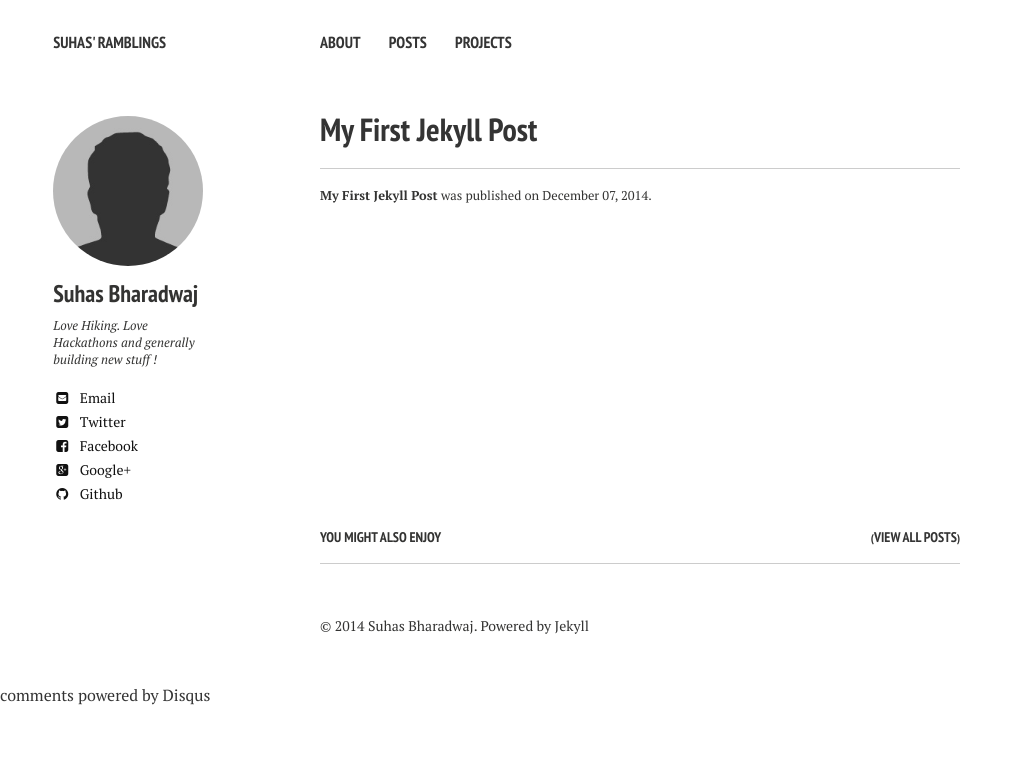
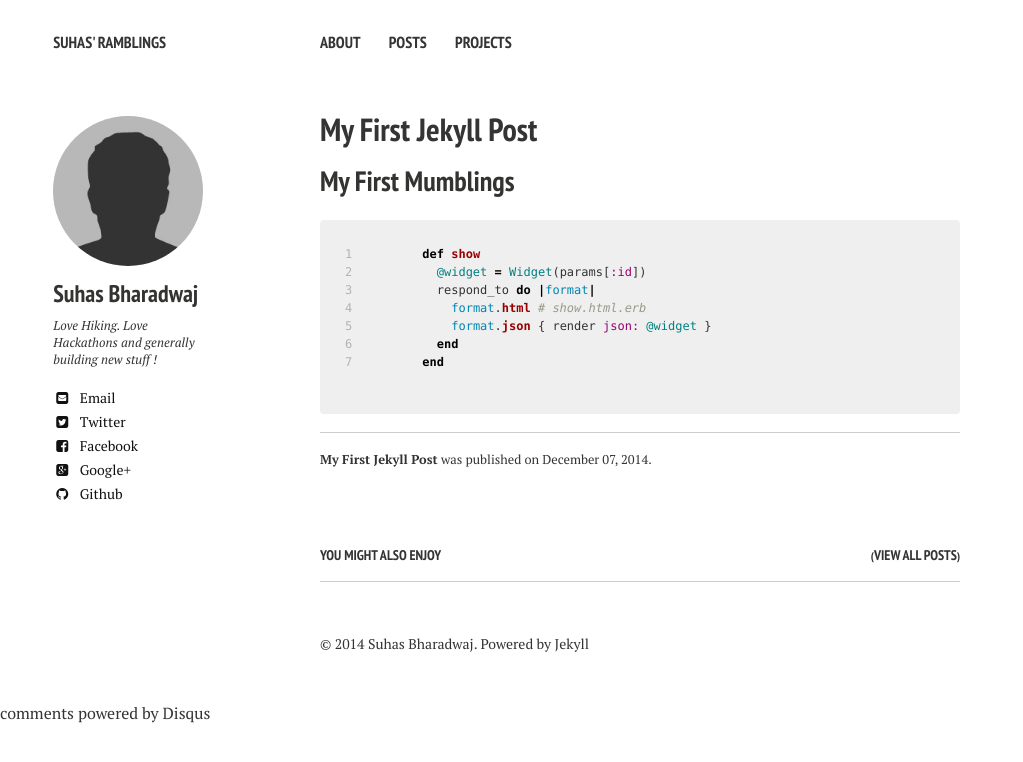
Before and after one commit to suhaspbharadwaj/suhaspbharadwaj.github.io, a Jekyll site: the page built from _posts/posts/2014-12-07-my-first-jekyll-post.md, in a window 1280 px wide. Shown: the top 762 px of the page, without its empty margins (0-1023 px from the left). Built offline with Jekyll 4.4.1, drawn with Linux system fonts in a browser that asks for light colours; nearby versions of some CDN libraries; comment, search, counter and statistics services are not loaded.

Commit message:
First post update
First post update

```diff
--- a/_posts/posts/2014-12-07-my-first-jekyll-post.md
+++ b/_posts/posts/2014-12-07-my-first-jekyll-post.md
@@ -10,3 +10,15 @@
   feature:
 date: 2014-12-07T10:23:07+05:30
 ---
+
+## My First Mumblings
+
+{% highlight ruby linenos %}
+def show
+  @widget = Widget(params[:id])
+  respond_to do |format|
+    format.html # show.html.erb
+    format.json { render json: @widget }
+  end
+end
+{% endhighlight %}
```
